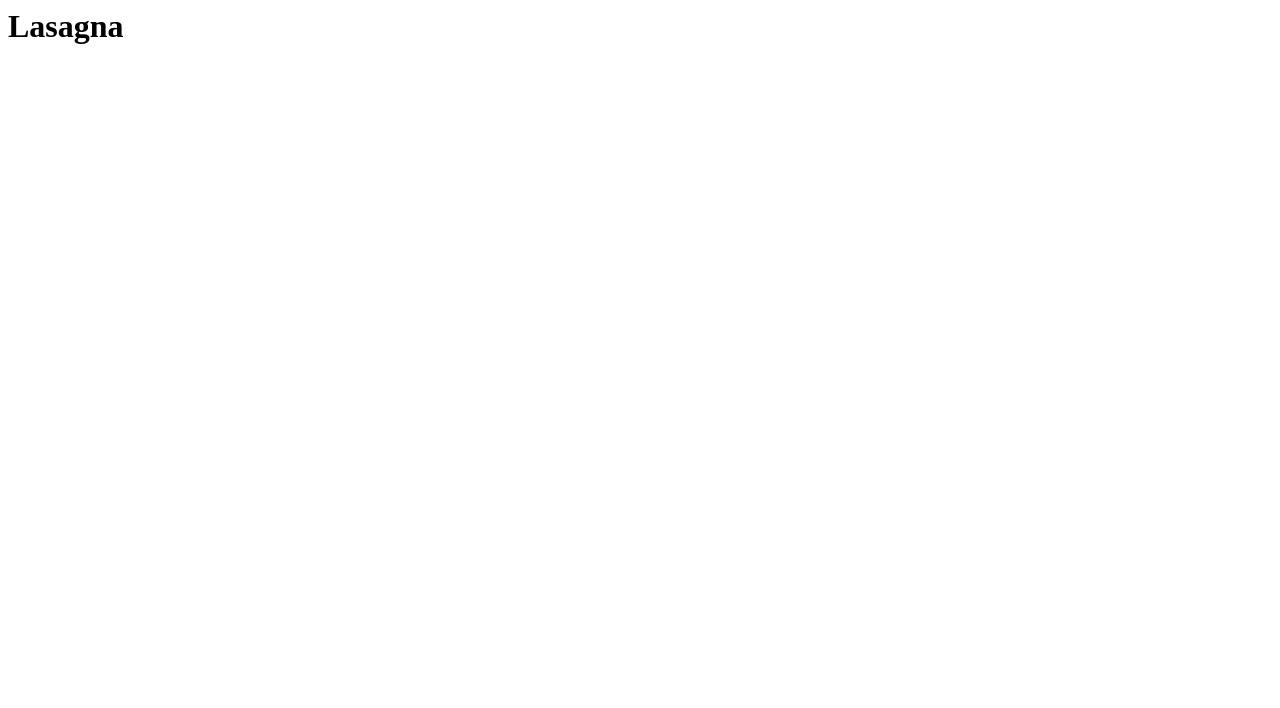
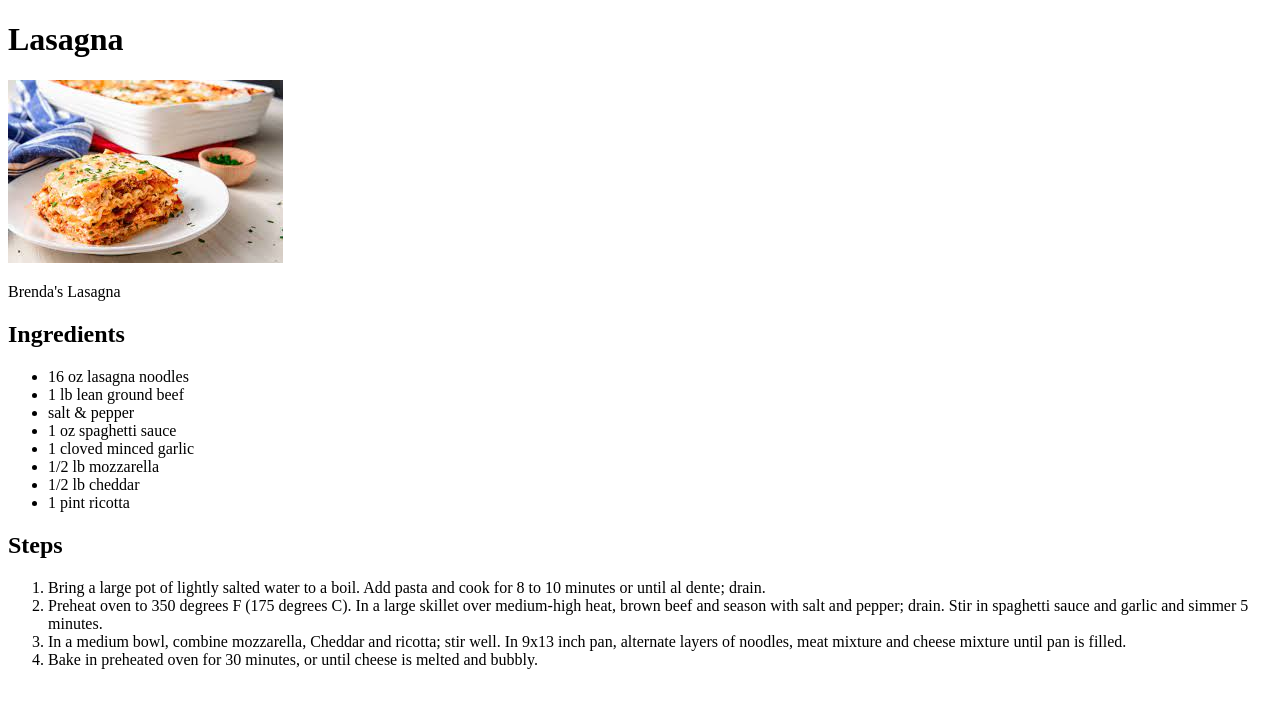
Before and after one commit to peterjypark/odin-recipes, a plain HTML site: page recipes/lasagna.html in a window 1280 px wide. Drawn offline with Linux system fonts and the light colour scheme.

Commit message:
Add lasagna recipe

```diff
--- a/recipes/lasagna.html
+++ b/recipes/lasagna.html
@@ -1,9 +1,29 @@
-<!DOCTYPE>
+<!DOCTYPE html>
 <html>
     <head>
         <meta charset="utf-8">
     </head>
     <body>
         <h1>Lasagna</h1>
+        <img src="../images/lasagna.jpg" alt="Picture of lasagna">
+        <p>Brenda's Lasagna</p>
+        <h2>Ingredients</h2>
+            <ul>
+                <li>16 oz lasagna noodles</li>
+                <li>1 lb lean ground beef</li>
+                <li>salt & pepper</li>
+                <li>1 oz spaghetti sauce</li>
+                <li>1 cloved minced garlic</li>
+                <li>1/2 lb mozzarella</li>
+                <li>1/2 lb cheddar</li>
+                <li>1 pint ricotta</li>
+            </ul>
+        <h2>Steps</h2>
+            <ol>
+                <li>Bring a large pot of lightly salted water to a boil. Add pasta and cook for 8 to 10 minutes or until al dente; drain.</li>
+                <li>Preheat oven to 350 degrees F (175 degrees C). In a large skillet over medium-high heat, brown beef and season with salt and pepper; drain. Stir in spaghetti sauce and garlic and simmer 5 minutes.</li>
+                <li>In a medium bowl, combine mozzarella, Cheddar and ricotta; stir well. In 9x13 inch pan, alternate layers of noodles, meat mixture and cheese mixture until pan is filled.</li>
+                <li>Bake in preheated oven for 30 minutes, or until cheese is melted and bubbly.</li>
+            </ol>
     </body>
 </html>
```
Also changed, not shown: index.html (+2 -2 lines), images/lasagna.jpg (added), 2 other files.
